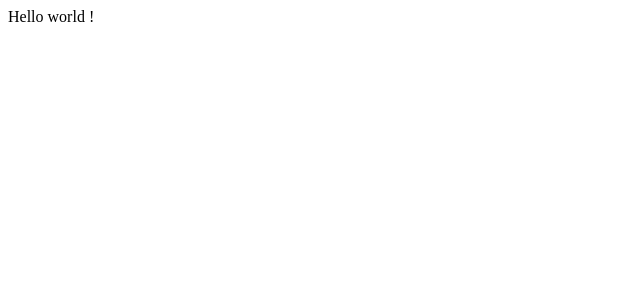
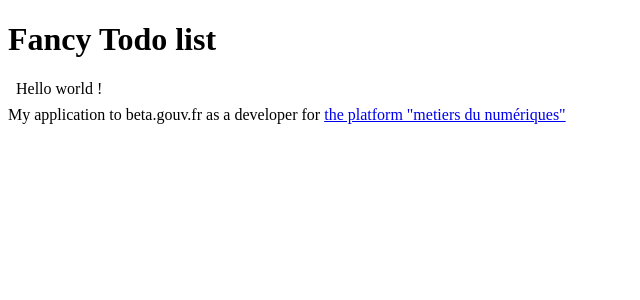
Before and after one commit to SimonMulquin/beta.gouv.fr-technical-test, a Next.js app: page / in a window 1280 px wide. Shown: the top 300 px of the page, without its empty margins (0-640 px from the left). Built offline with nearby package versions, Linux system fonts and the light colour scheme.

Commit message:
feat: ✨ Add layout

```diff
--- /dev/null
+++ b/components/layout/index.tsx
@@ -0,0 +1,13 @@
+const Layout = ({ children }) => (
+  <>
+    <header>
+      <h1>Fancy Todo list</h1>
+    </header>
+    {children}
+    <footer>
+        My application to beta.gouv.fr as a developer for <a target="blank"  href="https://metiers.numerique.gouv.fr/">the platform "metiers du numériques"</a>
+    </footer>
+  </>
+);
+
+export default Layout;
--- a/pages/index.tsx
+++ b/pages/index.tsx
@@ -1,3 +1,9 @@
-const Home = () => <div>Hello world !</div>;
+import Layout from "../components/layout/index";
+
+const Home = () => (
+  <Layout>
+    <body>Hello world !</body>
+  </Layout>
+);
 
 export default Home;
```
